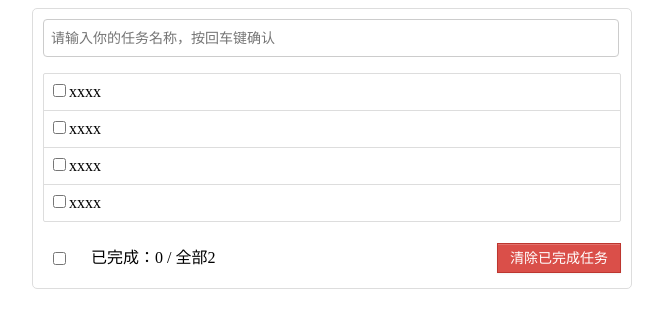
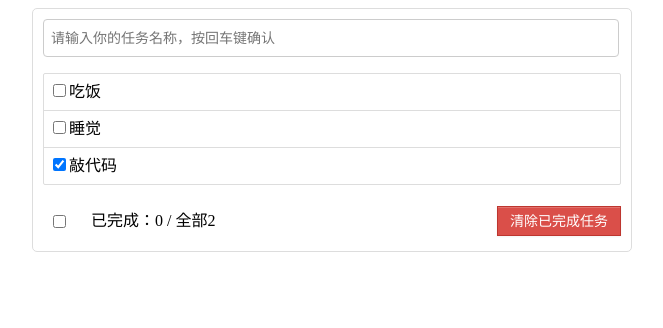
Before and after one commit to shiguowei333/temp, a Vue app in the folder todo-list/: page / in a window 1280 px wide. Shown: the top 328 px of the page, without its empty margins (308-971 px from the left). Built offline with nearby package versions, Linux system fonts and the light colour scheme.

Commit message:
增加添加事项功能

```diff
--- a/todo-list/package.json
+++ b/todo-list/package.json
@@ -2,6 +2,7 @@
   "name": "todo-list",
   "version": "0.1.0",
   "private": true,
+  "type": "module",
   "scripts": {
     "serve": "vue-cli-service serve",
     "build": "vue-cli-service build",
@@ -9,6 +10,7 @@
   },
   "dependencies": {
     "core-js": "^3.8.3",
+    "nanoid": "^5.0.7",
     "vue": "^2.6.14"
   },
   "devDependencies": {
--- a/todo-list/src/App.vue
+++ b/todo-list/src/App.vue
@@ -2,8 +2,8 @@
   <div id="app">
     <div class="todo-container">
       <div class="todo-wrap">
-        <MyHeader></MyHeader>
-        <MyList></MyList>
+        <MyHeader :addEvent='addEvent'></MyHeader>
+        <MyList :events='events'></MyList>
         <MyFooter></MyFooter>
       </div>
     </div>
@@ -21,6 +21,20 @@
         MyHeader,
         MyList,
         MyFooter
+      },
+      methods: {
+        addEvent(e) {
+          this.events.unshift(e)
+        }
+      },
+      data() {
+        return {
+          events: [
+            { id: '001', content: '吃饭', completed: false },
+            { id: '002', content: '睡觉', completed: false },
+            { id: '003', content: '敲代码', completed: true },
+          ]
+        }
       }
     }
 </script>
@@ -67,4 +81,8 @@
     border: 1px solid #ddd;
     border-radius: 5px
   }
+
+  input[type="checkbox"] {
+    cursor: pointer;
+  }
 </style>
--- a/todo-list/src/components/MyHeader.vue
+++ b/todo-list/src/components/MyHeader.vue
@@ -1,12 +1,26 @@
 <template>
     <div class="todo-header">
-      <input type="text" placeholder="请输入你的任务名称，按回车键确认"/>
+      <input type="text" placeholder="请输入你的任务名称，按回车键确认" v-on:keyup.enter='add' v-model="content"/>
     </div>
 </template>
 
 <script>
+    import {nanoid} from 'nanoid'
     export default {
-        name: 'MyHeader'
+        name: 'MyHeader',
+        data() {
+            return {
+                content: ''
+            }
+        },
+        props: ['addEvent'],
+        methods: {
+            add() {
+                if(!this.content) return alert('输入不能为空')
+                this.addEvent({id: nanoid(), content: this.content, completed: false })
+                this.content = ''
+            }
+        }
     }
 </script>
 
--- a/todo-list/src/components/MyItem.vue
+++ b/todo-list/src/components/MyItem.vue
@@ -1,8 +1,8 @@
 <template>
     <li>
       <label>
-        <input type="checkbox"/>
-        <span>xxxx</span>
+        <input type="checkbox" :checked='event.completed'/>
+        <span>{{event.content}}</span>
       </label>
       <button class="btn btn-danger" style="display: none">删除</button>
     </li>
@@ -10,7 +10,8 @@
 
 <script>
     export default {
-        name: 'MyItem'
+        name: 'MyItem',
+        props: ['event']
     }
 </script>
 
--- a/todo-list/src/components/MyList.vue
+++ b/todo-list/src/components/MyList.vue
@@ -1,9 +1,6 @@
 <template>
     <ul class="todo-main">
-      <MyItem></MyItem>
-      <MyItem></MyItem>
-      <MyItem></MyItem>
-      <MyItem></MyItem>
+      <MyItem v-for='event in events' :key="event.id" :event='event'></MyItem>
     </ul>
 </template>
 
@@ -14,7 +11,8 @@
         name: 'MyList',
         components: {
             MyItem
-        }
+        },
+        props: ['events']
     }
 </script>
 
```
Also changed, not shown: 1 other file (tests, documents, lock files or other folders).
